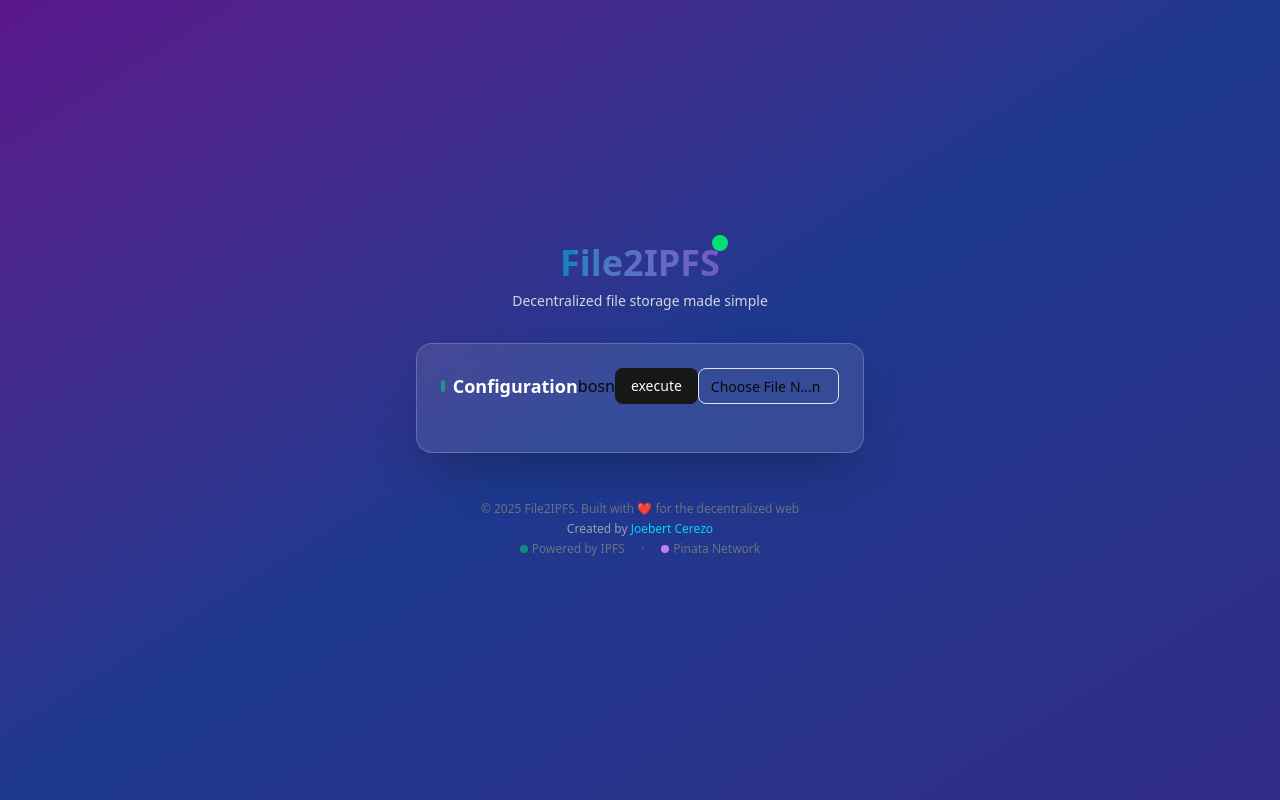
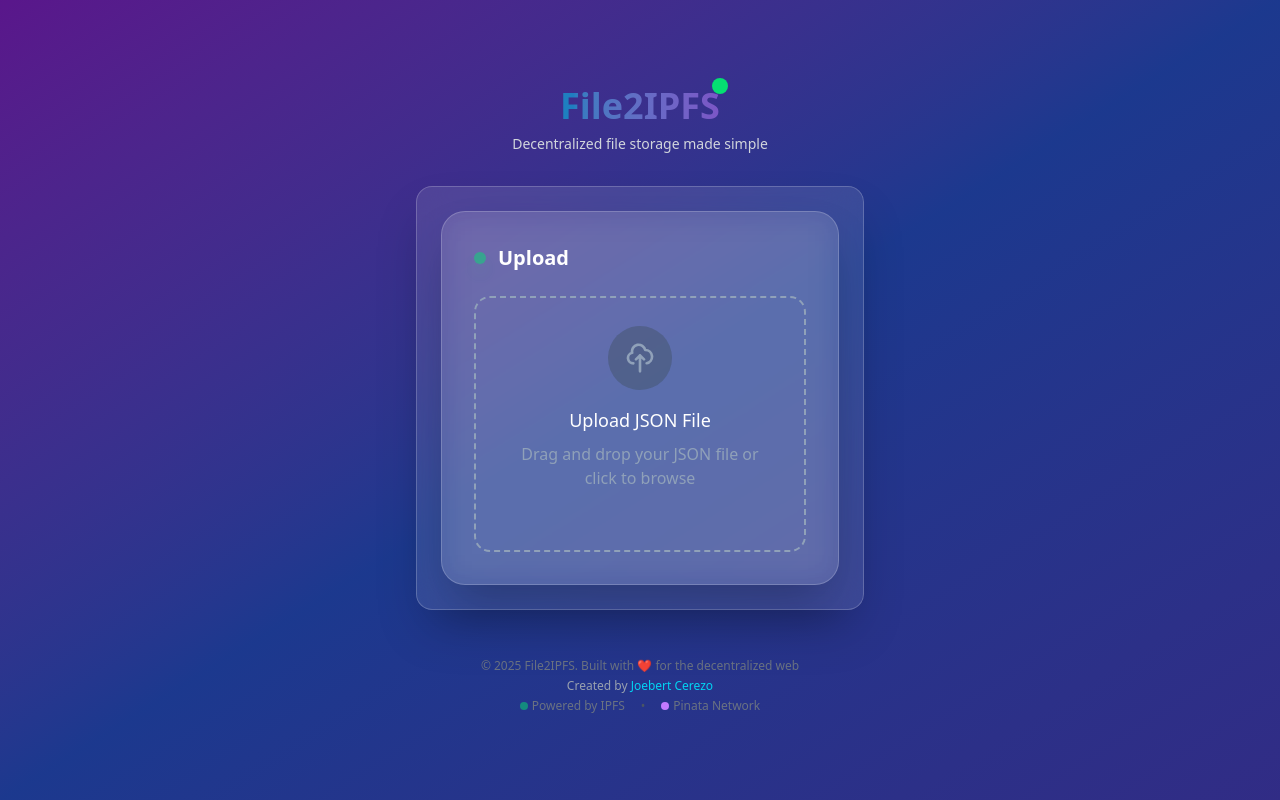
Before and after one commit to joebertcerezo/File2IPFS, a Nuxt app: page /dashboard in a window 1280 px wide. Built offline with nearby package versions, Linux system fonts and the light colour scheme.

Commit message:
Update dashboard.vue

```diff
--- a/app/pages/dashboard.vue
+++ b/app/pages/dashboard.vue
@@ -1,17 +1,134 @@
 <template>
   <section>
-    <div
-      class="bg-white/10 backdrop-blur-lg rounded-2xl p-6 border border-white/20 shadow-2xl"
-    >
-      <div class="flex items-center mb-6">
-        <div class="w-3 h-3 bg-green-400 rounded-full mr-2 animate-pulse"></div>
-        <h2 class="text-lg font-semibold text-white">Configuration</h2>
+    <!-- Configuration Panel -->
+    <div class="bg-white/10 backdrop-blur-lg rounded-2xl p-6 border border-white/20 shadow-2xl">
 
-        {{ data || "bosn" }}
-        <Button @click="upload">execute</Button>
-        <Input @change="handleFileSelect" type="file" />
-        <div v-if="selectedFile">
-          {{ selectedFile.name }}
+      <!-- Upload Section -->
+      <div class="bg-white/10 backdrop-blur-lg rounded-3xl p-8 border border-white/20 shadow-2xl">
+        <!-- Status Indicator -->
+        <div class="flex items-center justify-between mb-6">
+          <div class="flex items-center">
+            <div class="w-3 h-3 bg-green-400 rounded-full mr-3 animate-pulse shadow-lg shadow-green-400/50"></div>
+            <h2 class="text-xl font-semibold text-white">Upload</h2>
+          </div>
+          <div v-if="userInfo?.userInformation?.email" class="text-sm text-slate-300">
+            {{ userInfo.userInformation.email }}
+          </div>
+        </div>
+
+        <!-- Drop Zone -->
+        <div ref="jsonDropZone" :class="[
+          'relative border-2 border-dashed rounded-2xl px-10 py-7 text-center transition-all duration-300',
+          isOverDropZone
+            ? 'border-purple-400 bg-purple-400/10 scale-105'
+            : 'border-slate-400 hover:border-purple-400 hover:bg-white/5'
+        ]">
+          <div class="flex flex-col items-center space-y-4">
+            <!-- Upload Icon -->
+            <div :class="[
+              'w-16 h-16 rounded-full flex items-center justify-center transition-all duration-300',
+              isOverDropZone ? 'bg-purple-400/20 text-purple-400' : 'bg-slate-600/50 text-slate-400'
+            ]">
+              <svg class="w-8 h-8" fill="none" stroke="currentColor" viewBox="0 0 24 24">
+                <path stroke-linecap="round" stroke-linejoin="round" stroke-width="2"
+                  d="M7 16a4 4 0 01-.88-7.903A5 5 0 1115.9 6L16 6a5 5 0 011 9.9M15 13l-3-3m0 0l-3 3m3-3v12" />
+              </svg>
+            </div>
+
+            <!-- Upload Text -->
+            <div>
+              <h3 class="text-lg font-medium text-white mb-2">
+                {{ isOverDropZone ? 'Drop your JSON file here!' : 'Upload JSON File' }}
+              </h3>
+              <p class="text-slate-400 mb-4">
+                Drag and drop your JSON file or click to browse
+              </p>
+            </div>
+
+            <!-- File Input -->
+            <Input @change="handleFileSelect" type="file" accept="application/json,.json"
+              class="absolute inset-0 w-full h-full opacity-0 cursor-pointer" />
+          </div>
+        </div>
+
+        <!-- Selected File Display -->
+        <div v-if="selectedFile" class="mt-6 p-4 bg-white/5 rounded-xl border border-white/10">
+          <div class="flex items-center justify-between">
+            <div class="flex items-center space-x-3">
+              <div class="w-10 h-10 bg-green-500/20 rounded-lg flex items-center justify-center">
+                <svg class="w-5 h-5 text-green-400" fill="none" stroke="currentColor" viewBox="0 0 24 24">
+                  <path stroke-linecap="round" stroke-linejoin="round" stroke-width="2"
+                    d="M9 12h6m-6 4h6m2 5H7a2 2 0 01-2-2V5a2 2 0 012-2h5.586a1 1 0 01.707.293l5.414 5.414a1 1 0 01.293.707V19a2 2 0 01-2 2z" />
+                </svg>
+              </div>
+              <div>
+                <p class="text-white font-medium">{{ selectedFile.name }}</p>
+                <p class="text-slate-400 text-sm">{{ formatFileSize(selectedFile.size) }}</p>
+              </div>
+            </div>
+            <Button @click="clearFile" variant="ghost" size="sm" class="text-slate-400 hover:text-white">
+              <svg class="w-4 h-4" fill="none" stroke="currentColor" viewBox="0 0 24 24">
+                <path stroke-linecap="round" stroke-linejoin="round" stroke-width="2" d="M6 18L18 6M6 6l12 12" />
+              </svg>
+            </Button>
+          </div>
+        </div>
+
+        <!-- Upload Button -->
+        <div v-if="selectedFile" class="mt-6 flex justify-center">
+          <Button @click="upload" :disabled="pending"
+            class="bg-gradient-to-r from-purple-500 to-pink-500 hover:from-purple-600 hover:to-pink-600 text-white px-8 py-3 text-lg font-medium shadow-lg shadow-purple-500/25">
+            <svg v-if="pending" class="animate-spin -ml-1 mr-3 h-5 w-5 text-white" fill="none" viewBox="0 0 24 24">
+              <circle class="opacity-25" cx="12" cy="12" r="10" stroke="currentColor" stroke-width="4"></circle>
+              <path class="opacity-75" fill="currentColor"
+                d="M4 12a8 8 0 018-8V0C5.373 0 0 5.373 0 12h4zm2 5.291A7.962 7.962 0 014 12H0c0 3.042 1.135 5.824 3 7.938l3-2.647z">
+              </path>
+            </svg>
+            {{ pending ? 'Uploading...' : 'Upload to IPFS' }}
+          </Button>
+        </div>
+
+        <!-- Success/Error Messages -->
+        <div v-if="data && !error" class="mt-6 p-4 bg-green-500/10 border border-green-500/20 rounded-xl">
+          <div class="flex items-start space-x-3">
+            <div class="w-6 h-6 bg-green-500 rounded-full flex items-center justify-center flex-shrink-0 mt-0.5">
+              <svg class="w-4 h-4 text-white" fill="none" stroke="currentColor" viewBox="0 0 24 24">
+                <path stroke-linecap="round" stroke-linejoin="round" stroke-width="2" d="M5 13l4 4L19 7" />
+              </svg>
+            </div>
+            <div>
+              <h4 class="text-green-400 font-medium mb-2">Upload Successful!</h4>
+              <div class="space-y-2 text-sm">
+                <p class="text-slate-300">
+                  <span class="font-medium">IPFS Hash:</span>
+                  <code class="bg-black/20 px-2 py-1 rounded text-green-400">{{ data.data?.IpfsHash }}</code>
+                </p>
+                <div class="flex space-x-2">
+                  <a :href="data.ipfsUrl" target="_blank" class="text-purple-400 hover:text-purple-300 underline">
+                    View on IPFS
+                  </a>
+                  <span class="text-slate-500">|</span>
+                  <a :href="data.gatewayUrl" target="_blank" class="text-purple-400 hover:text-purple-300 underline">
+                    Gateway URL
+                  </a>
+                </div>
+              </div>
+            </div>
+          </div>
+        </div>
+
+        <div v-if="error" class="mt-6 p-4 bg-red-500/10 border border-red-500/20 rounded-xl">
+          <div class="flex items-center space-x-3">
+            <div class="w-6 h-6 bg-red-500 rounded-full flex items-center justify-center">
+              <svg class="w-4 h-4 text-white" fill="none" stroke="currentColor" viewBox="0 0 24 24">
+                <path stroke-linecap="round" stroke-linejoin="round" stroke-width="2" d="M6 18L18 6M6 6l12 12" />
+              </svg>
+            </div>
+            <div>
+              <h4 class="text-red-400 font-medium">Upload Failed</h4>
+              <p class="text-slate-300 text-sm mt-1">{{ error.message || 'An error occurred during upload' }}</p>
+            </div>
+          </div>
         </div>
       </div>
     </div>
@@ -20,10 +137,13 @@
 
 <script lang="ts" setup>
 import { useJwt } from "@vueuse/integrations/useJwt";
+import { useDropZone } from "@vueuse/core";
 
 const cookie = useCookie("jwt").value;
-const selectedFile = ref();
-const formData = new FormData();
+const selectedFile = ref<File | null>(null);
+const jsonDropZone = useTemplateRef<HTMLElement>('jsonDropZone')
+
+const { isOverDropZone } = useDropZone(jsonDropZone, onDrop)
 
 interface UserInformation {
   userInformation: {
@@ -38,7 +158,13 @@
 
 const { data, pending, error, execute } = await useFetch(() => "/api/file", {
   method: "POST",
-  body: formData,
+  body: () => {
+    const formData = new FormData();
+    if (selectedFile.value) {
+      formData.append("file", selectedFile.value);
+    }
+    return formData;
+  },
   headers: {
     Authorization: `Bearer ${cookie}`,
   },
@@ -46,18 +172,46 @@
 });
 
 const upload = async () => {
+  if (!selectedFile.value) {
+    console.error("No file selected");
+    return;
+  }
   await execute();
   if (!error.value) {
     console.log(data.value);
   }
 };
 
+function onDrop(files: File[] | null) {
+  if (files) {
+    if (files[0]?.type !== 'application/json') {
+      alert("JSON file only");
+      return;
+    }
+    selectedFile.value = files[0];
+  }
+}
+
 const handleFileSelect = (event: Event) => {
   const target = event.target as HTMLInputElement;
   if (target.files && target.files[0]) {
+    if (target.files[0].type !== 'application/json') {
+      alert("JSON files only");
+      return;
+    }
     selectedFile.value = target.files[0];
-    // const file = new File(selectedFile.value, selectedFile.value.name);
-    formData.append("file", selectedFile.value);
   }
 };
+
+const clearFile = () => {
+  selectedFile.value = null;
+};
+
+const formatFileSize = (bytes: number): string => {
+  if (bytes === 0) return '0 Bytes';
+  const k = 1024;
+  const sizes = ['Bytes', 'KB', 'MB', 'GB'];
+  const i = Math.floor(Math.log(bytes) / Math.log(k));
+  return parseFloat((bytes / Math.pow(k, i)).toFixed(2)) + ' ' + sizes[i];
+};
 </script>
```
